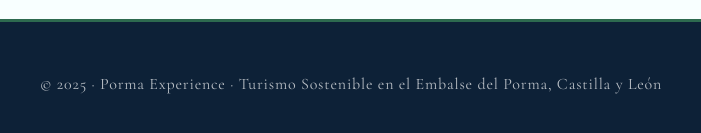
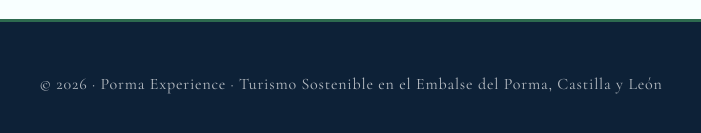
Before and after one commit to wsgv00-pixel/PormaExperience, a plain HTML site: page index.html in a window 1280 px wide. Shown: the part 8067-8200 px from the top of the page, 289-990 px from the left. Drawn offline with nearby package versions, Linux system fonts and the light colour scheme.

Commit message:
Update footer year from 2025 to 2026

```diff
--- a/index.html
+++ b/index.html
@@ -762,7 +762,7 @@
 
   <!-- FOOTER -->
   <footer>
-    <p>© 2025 · Porma Experience · Turismo Sostenible en el Embalse del Porma, Castilla y León</p>
+    <p>© 2026 · Porma Experience · Turismo Sostenible en el Embalse del Porma, Castilla y León</p>
   </footer>
 
 </body>
```
